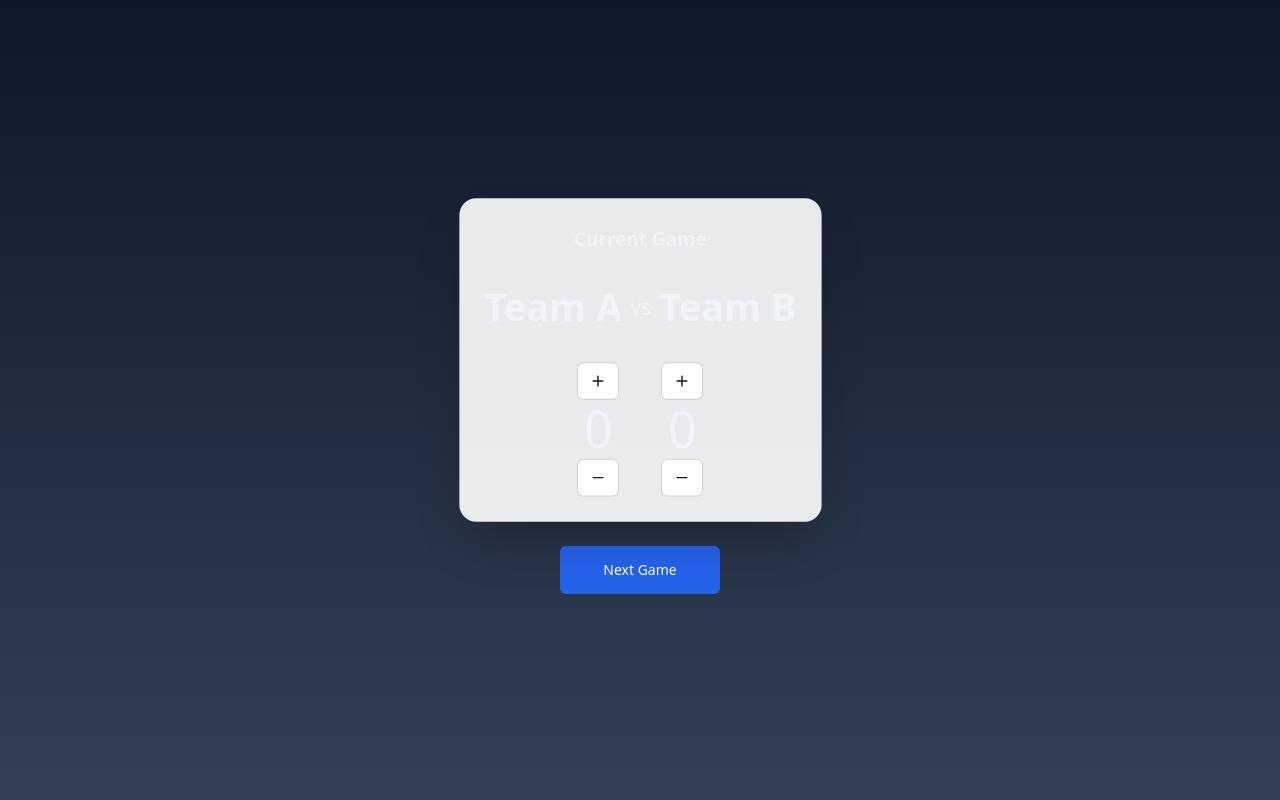
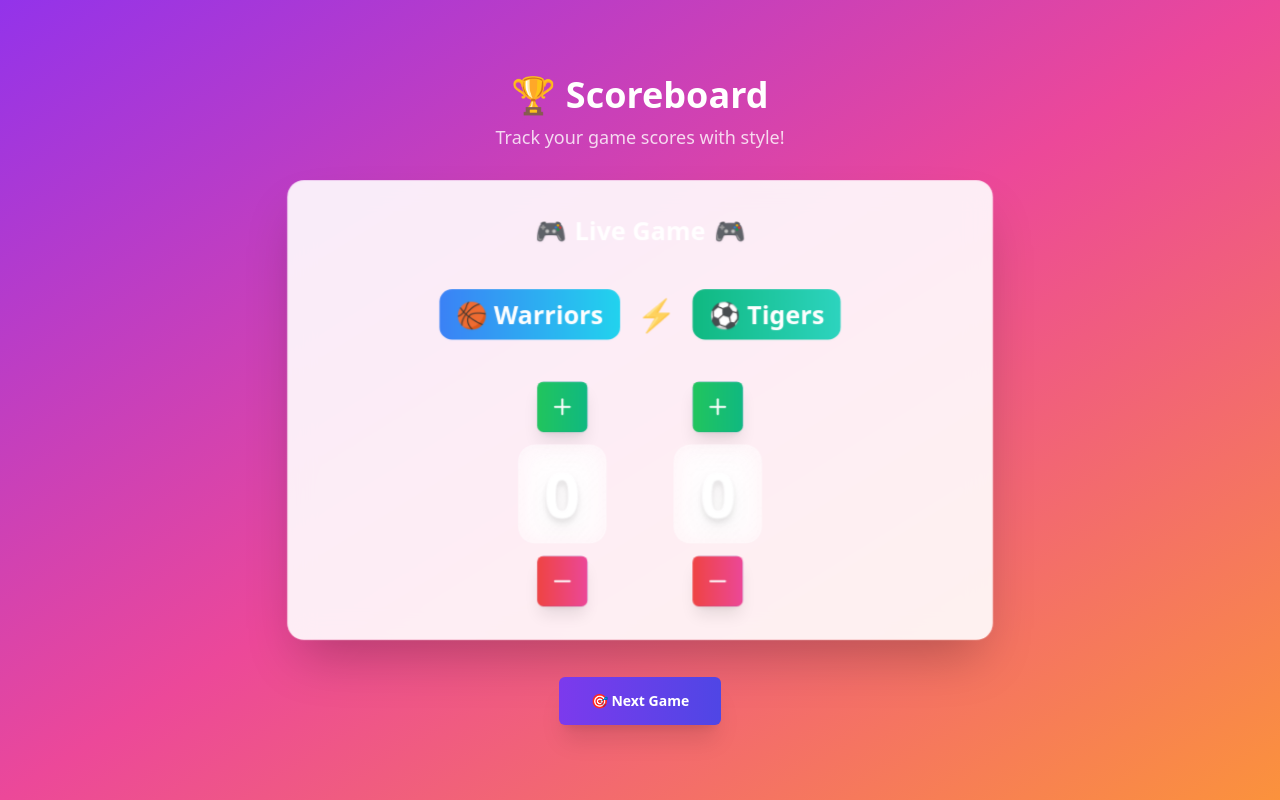
Before and after one commit to divyenduz/scorelang, a React (Vite) app in the folder packages/web/: page / in a window 1280 px wide. Built offline with nearby package versions, Linux system fonts and the light colour scheme; the HTML template or start-up script is replaced by a standard one.

Commit message:
make the UI look nicer

```diff
--- a/packages/web/src/App.tsx
+++ b/packages/web/src/App.tsx
@@ -3,7 +3,7 @@ import Scoreboard from "./Scoreboard";
 
 export default function App() {
   return (
-    <div className="min-h-screen bg-gradient-to-b from-slate-900 to-slate-700 text-slate-100 flex items-center justify-center">
+    <div className="min-h-screen bg-gradient-to-br from-purple-600 via-pink-500 to-orange-400 text-white flex items-center justify-center p-4">
       <Scoreboard />
     </div>
   );
--- a/packages/web/src/Scoreboard.tsx
+++ b/packages/web/src/Scoreboard.tsx
@@ -3,7 +3,7 @@ import { Card, CardContent } from "./components/ui/card";
 import { Button } from "./components/ui/button";
 import { Plus, Minus } from "lucide-react";
 
-type Team = "Team A" | "Team B" | "Team C";
+type Team = "🏀 Warriors" | "⚽ Tigers" | "🏈 Eagles";
 
 type Game = {
   home: Team;
@@ -12,7 +12,7 @@ type Game = {
   awayScore: number;
 };
 
-const TEAMS: Team[] = ["Team A", "Team B", "Team C"];
+const TEAMS: Team[] = ["🏀 Warriors", "⚽ Tigers", "🏈 Eagles"];
 
 export default function Scoreboard() {
   const [games, setGames] = useState<Game[]>([
@@ -52,28 +52,43 @@ export default function Scoreboard() {
 
   /* ────────────────────────── Render ────────────────────────── */
   return (
-    <div className="flex flex-col items-center gap-4 py-10 text-center">
+    <div className="flex flex-col items-center gap-6 py-8 text-center w-full max-w-2xl">
+      <div className="text-center mb-4">
+        <h1 className="text-4xl font-bold mb-2">🏆 Scoreboard</h1>
+        <p className="text-white/80 text-lg">Track your game scores with style!</p>
+      </div>
+
       {games.map((game, idx) => {
         const isCurrent = idx === games.length - 1;
         return (
           <Card
             key={`${game.home}-vs-${game.away}-${idx}`}
-            className={`w-full max-w-md p-6 transition-all duration-300 ${
-              isCurrent ? "scale-105 shadow-2xl" : "opacity-70"
+            className={`w-full p-8 transition-all duration-500 backdrop-blur-md bg-white/10 border-white/20 ${
+              isCurrent
+                ? "scale-105 shadow-2xl bg-white/20 border-white/30"
+                : "opacity-60 scale-95"
             }`}
           >
-            <CardContent className="flex flex-col items-center gap-4">
+            <CardContent className="flex flex-col items-center gap-6">
               {isCurrent && (
-                <h2 className="text-lg font-semibold">Current Game</h2>
+                <div className="flex items-center gap-2">
+                  <span className="text-2xl">🎮</span>
+                  <h2 className="text-2xl font-bold text-white">Live Game</h2>
+                  <span className="text-2xl">🎮</span>
+                </div>
               )}
 
-              <div className="flex items-center gap-2 text-4xl font-bold">
-                <span>{game.home}</span>
-                <span className="text-xl font-normal">vs</span>
-                <span>{game.away}</span>
+              <div className="flex items-center gap-4 text-2xl font-bold text-white">
+                <div className="bg-gradient-to-r from-blue-500 to-cyan-400 px-4 py-2 rounded-xl">
+                  {game.home}
+                </div>
+                <span className="text-3xl animate-pulse">⚡</span>
+                <div className="bg-gradient-to-r from-emerald-500 to-teal-400 px-4 py-2 rounded-xl">
+                  {game.away}
+                </div>
               </div>
 
-              <div className="flex items-center gap-10">
+              <div className="flex items-center gap-16">
                 <ScoreColumn
                   score={game.homeScore}
                   editable={isCurrent}
@@ -93,12 +108,11 @@ export default function Scoreboard() {
       })}
 
       <Button
-        variant="default"
         size="lg"
-        className="mt-4 w-40"
+        className="mt-6 px-8 py-4 text-lg font-semibold bg-gradient-to-r from-violet-600 to-indigo-600 hover:from-violet-700 hover:to-indigo-700 border-0 shadow-xl hover:shadow-2xl transform hover:scale-105 transition-all duration-300"
         onClick={handleNextGame}
       >
-        Next Game
+        🎯 Next Game
       </Button>
     </div>
   );
@@ -116,28 +130,30 @@ function ScoreColumn({
   onDec: () => void;
 }) {
   return (
-    <div className="flex flex-col items-center gap-1">
+    <div className="flex flex-col items-center gap-3">
       {editable && (
         <Button
-          variant="outline"
           size="icon"
-          className="aspect-square h-9"
+          className="aspect-square h-12 w-12 bg-gradient-to-r from-green-500 to-emerald-500 hover:from-green-600 hover:to-emerald-600 border-0 shadow-lg hover:shadow-xl transform hover:scale-110 transition-all duration-200"
           onClick={onInc}
         >
-          <Plus className="h-4 w-4" />
+          <Plus className="h-6 w-6" />
         </Button>
       )}
 
-      <span className="text-5xl tabular-nums">{score}</span>
+      <div className="bg-gradient-to-br from-white/20 to-white/10 backdrop-blur-md rounded-2xl px-6 py-4 border border-white/30">
+        <span className="text-6xl font-bold tabular-nums text-white drop-shadow-lg">
+          {score}
+        </span>
+      </div>
 
       {editable && (
         <Button
-          variant="outline"
           size="icon"
-          className="aspect-square h-9"
+          className="aspect-square h-12 w-12 bg-gradient-to-r from-red-500 to-pink-500 hover:from-red-600 hover:to-pink-600 border-0 shadow-lg hover:shadow-xl transform hover:scale-110 transition-all duration-200"
           onClick={onDec}
         >
-          <Minus className="h-4 w-4" />
+          <Minus className="h-6 w-6" />
         </Button>
       )}
     </div>
```
